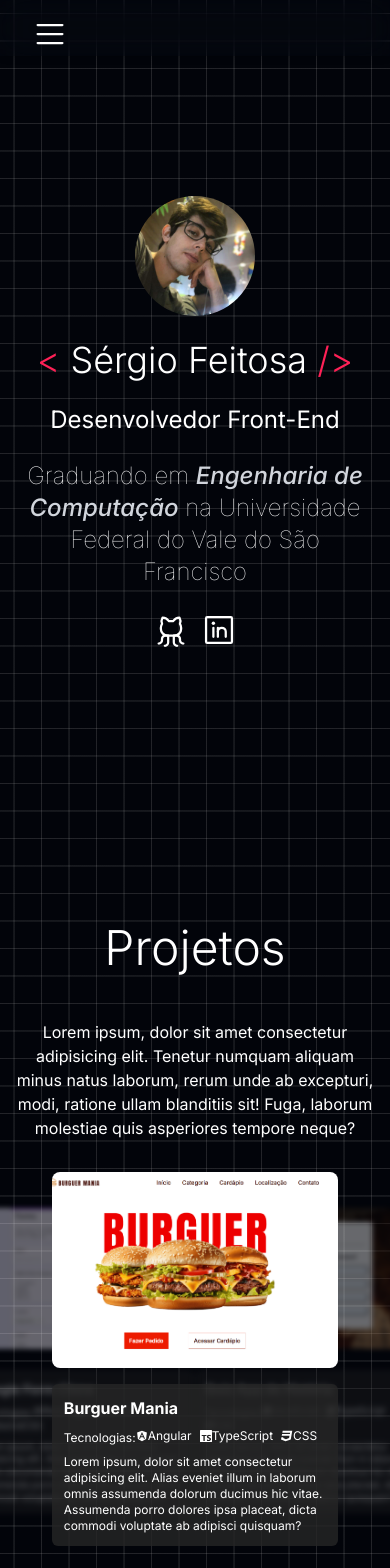
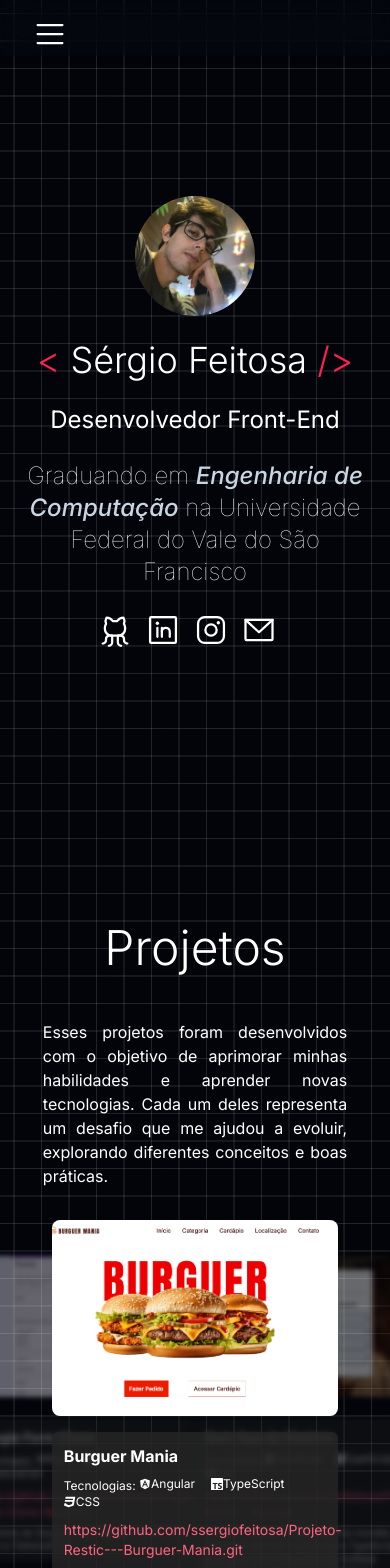
Before and after one commit to ssergiofeitosa/Portfolio, a React (Vite) app: page / in a window 390 px wide. Shown: the top 1568 px of the page. Built offline with nearby package versions, Linux system fonts and the light colour scheme.

Commit message:
feat:finished carousel,now shows link to repository, tech icons and more responsivity

```diff
--- a/src/App.tsx
+++ b/src/App.tsx
@@ -12,18 +12,24 @@ function App() {
       image: "/src/assets/burguermania.png",
       title: "Burguer Mania",
       technologies: ["Angular", "TypeScript", "CSS"],
+      description: "Um aplicativo de delivery de hambúrgueres desenvolvido com Angular e TypeScript.",
+      link:"https://github.com/ssergiofeitosa/Projeto-Restic---Burguer-Mania.git"
     },
     {
       id: "item-2",
       image: "/src/assets/quiz.png",
       title: "Quiz App de História",
       technologies: ["JavaScript", "TypeScript", "CSS"],
+      description: "Um quiz interativo sobre história mundial, desenvolvido com JavaScript e TypeScript. O aplicativo inclui perguntas de múltipla escolha, um sistema de pontuação e feedback instantâneo.",
+      link:"https://github.com/ssergiofeitosa/Projeto-Restic---Quiz.git"
     },
     {
       id: "item-3",
       image: "/src/assets/googleformclone.png",
       title: "Google Form Clone",
       technologies: ["React", "TypeScript", "TailwindCSS"],
+      description: "Um clone do Google Forms desenvolvido com React e TailwindCSS. ",
+      link:"https://github.com/ssergiofeitosa/Google-Form-Clone-React.git"
     },
   ];
 
@@ -33,7 +39,7 @@ function App() {
         <Header />
         <Hero></Hero>
         <Carousel projects={projects}></Carousel>
-        <div className="h-[200px] w-full"></div>
+        <div className="h-[200px] w-full"></div> {/* gambiarra */}
         <Contact></Contact>
         <Footer></Footer>
       </div>
--- a/src/components/Hero.tsx
+++ b/src/components/Hero.tsx
@@ -1,6 +1,6 @@
 // import profile from "../assets/profile.svg"
 import eu from "../assets/eu.jpeg";
-import { GithubLogo, LinkedinLogo } from "phosphor-react";
+import { GithubLogo, LinkedinLogo, InstagramLogo,EnvelopeSimple } from "phosphor-react";
 const Hero = () => {
   return (
     <>
@@ -25,12 +25,12 @@ const Hero = () => {
         </h2>
         <p className="sm:text-2xl px-4 text-center font-thin lg:text-3xl text-2xl">
           Graduando em{" "}
-          <span className="italic text-gray-300 font-medium">
+          <span className="italic text-slate-300 font-medium">
             Engenharia de Computação
           </span>{" "}
           na Universidade Federal do Vale do São Francisco
         </p>
-        <div className="flex gap-x-3">
+        <div className="flex gap-x-3 pr-4" >
           {/* adicionar mais icones aqui */}
           <a
             href="https://github.com/ssergiofeitosa"
@@ -49,6 +49,12 @@ const Hero = () => {
               size={36}
             />
           </a>
+          <a href="https://www.instagram.com/sergio_ffeitosa/" target="_blank">
+            <InstagramLogo className="hover:text-rose-500 transition duration-300" size={36}></InstagramLogo>
+          </a>
+          <a href="mailto:fsfsegundo@hotmail.com " target="_blank">
+            <EnvelopeSimple className="hover:text-rose-500 transition duration-300" size={36}></EnvelopeSimple>
+          </a>
         </div>
       </section>
     </>
--- a/src/components/carousel/Carousel.tsx
+++ b/src/components/carousel/Carousel.tsx
@@ -1,12 +1,14 @@
 import React, { useState } from "react";
-import { FaAngular, FaReact, FaCss3,FaJs } from "react-icons/fa"; // Ícones para Angular, React, CSS
-import { SiTypescript, SiTailwindcss, } from "react-icons/si"; // Ícones para TypeScript e TailwindCSS
+import { FaAngular, FaReact, FaCss3, FaJs } from "react-icons/fa"; // Ícones para Angular, React, CSS
+import { SiTypescript, SiTailwindcss } from "react-icons/si"; // Ícones para TypeScript e TailwindCSS
 
 interface Project {
   id: string;
   image: string;
   title: string;
   technologies: string[];
+  description: string;
+  link:string;
 }
 
 interface CarouselProps {
@@ -18,13 +20,13 @@ const technologyIcons: { [key: string]: JSX.Element } = {
   Angular: <FaAngular className="inline-block " />,
   React: <FaReact className="inline-block " />,
   TypeScript: <SiTypescript className="inline-block " />,
-  JavaScript:<FaJs className="inline-block"/>,
+  JavaScript: <FaJs className="inline-block" />,
   CSS: <FaCss3 className="inline-block " />,
   TailwindCSS: <SiTailwindcss className="inline-block " />,
 };
 
 const Carousel: React.FC<CarouselProps> = ({ projects }) => {
-  const [selected, setSelected] = useState(projects[0]?.id || "");
+  const [selected, setSelected] = useState(projects[0]?.id);
 
   const handleChange = (event: React.ChangeEvent<HTMLInputElement>) => {
     setSelected(event.target.id);
@@ -48,17 +50,17 @@ const Carousel: React.FC<CarouselProps> = ({ projects }) => {
       className="flex h-full w-full items-center justify-center pt-20 px-4 bg-transparent"
     >
       <div className="w-full max-w-6xl flex flex-col items-center">
-        <div className="container mx-auto text-center mb-8">
-          <h2 className="text-white text-5xl md:text-4xl lg:text-5xl font-light">
+        <div className="container mx-auto text-center mb-8 w-[85%] lg:w-[70%] ">
+          <h2 className="text-white text-5xl md:text-4xl lg:text-5xl font-light items-center">
             Projetos
           </h2>
           <br />
           <br />
-          <p className="text-white">
-            Lorem ipsum, dolor sit amet consectetur adipisicing elit. Tenetur
-            numquam aliquam minus natus laborum, rerum unde ab excepturi, modi,
-            ratione ullam blanditiis sit! Fuga, laborum molestiae quis
-            asperiores tempore neque?
+          <p className="text-white text-justify">
+            Esses projetos foram desenvolvidos com o objetivo de aprimorar
+            minhas habilidades e aprender novas tecnologias. Cada um deles
+            representa um desafio que me ajudou a evoluir, explorando diferentes
+            conceitos e boas práticas.
           </p>
         </div>
 
@@ -92,7 +94,7 @@ const Carousel: React.FC<CarouselProps> = ({ projects }) => {
                     <img
                       src={project.image}
                       alt={project.title}
-                      className={`w-full h-full rounded-lg object-cover transform transition-transform duration-300 ${
+                      className={`w-full h-full rounded-lg object-cover transform transition-transform duration-300 hover:border-2 hover:border-rose-500  ${
                         selected === project.id
                           ? "scale-100"
                           : "scale-90 opacity-40 blur-xs"
@@ -102,7 +104,7 @@ const Carousel: React.FC<CarouselProps> = ({ projects }) => {
 
                   {/* container de detalhes  ....crescimento automático */}
                   <div
-                    className={`flex-grow bg-neutral-800/80 bg-opacity-75 text-white p-3 md:p-4 rounded-md transition-all duration-300 mt-4 ${
+                    className={`flex-grow bg-neutral-800/80 bg-opacity-75 text-white p-3 md:p-4 rounded-md transition-all duration-300 mt-4  ${
                       selected === project.id
                         ? "opacity-100 blur-none"
                         : "opacity-40 blur-xs"
@@ -112,21 +114,28 @@ const Carousel: React.FC<CarouselProps> = ({ projects }) => {
                       {project.title}
                     </h3>
                     <p className="text-xs md:text-sm mb-2">
-                      Tecnologias:
+                      Tecnologias:{" "}
                       {project.technologies.map((tech) => (
-                        <span key={tech} className="inline-flex items-center mr-2">
+                        <span
+                          key={tech}
+                          className="inline-flex items-center mr-4"
+                        >
                           {technologyIcons[tech]} {/* icone antes do texto */}
                           <span>{tech}</span> {/* texto da tech */}
                         </span>
                       ))}
                     </p>
+                    <h4 className="text-rose-400 text-sm mb-2 hover:underline hover:-scale-z-110">
+
+                      <a
+                        href={project.link}
+                        target="_blank"
+                      >
+                        {project.link}
+                      </a>
+                    </h4>
                     <div className="text-xs md:text-sm">
-                      <p>
-                        Lorem ipsum, dolor sit amet consectetur adipisicing
-                        elit. Alias eveniet illum in laborum omnis assumenda
-                        dolorum ducimus hic vitae. Assumenda porro dolores ipsa
-                        placeat, dicta commodi voluptate ab adipisci quisquam?
-                      </p>
+                      <p>{project.description}</p>
                     </div>
                   </div>
                 </div>
```
